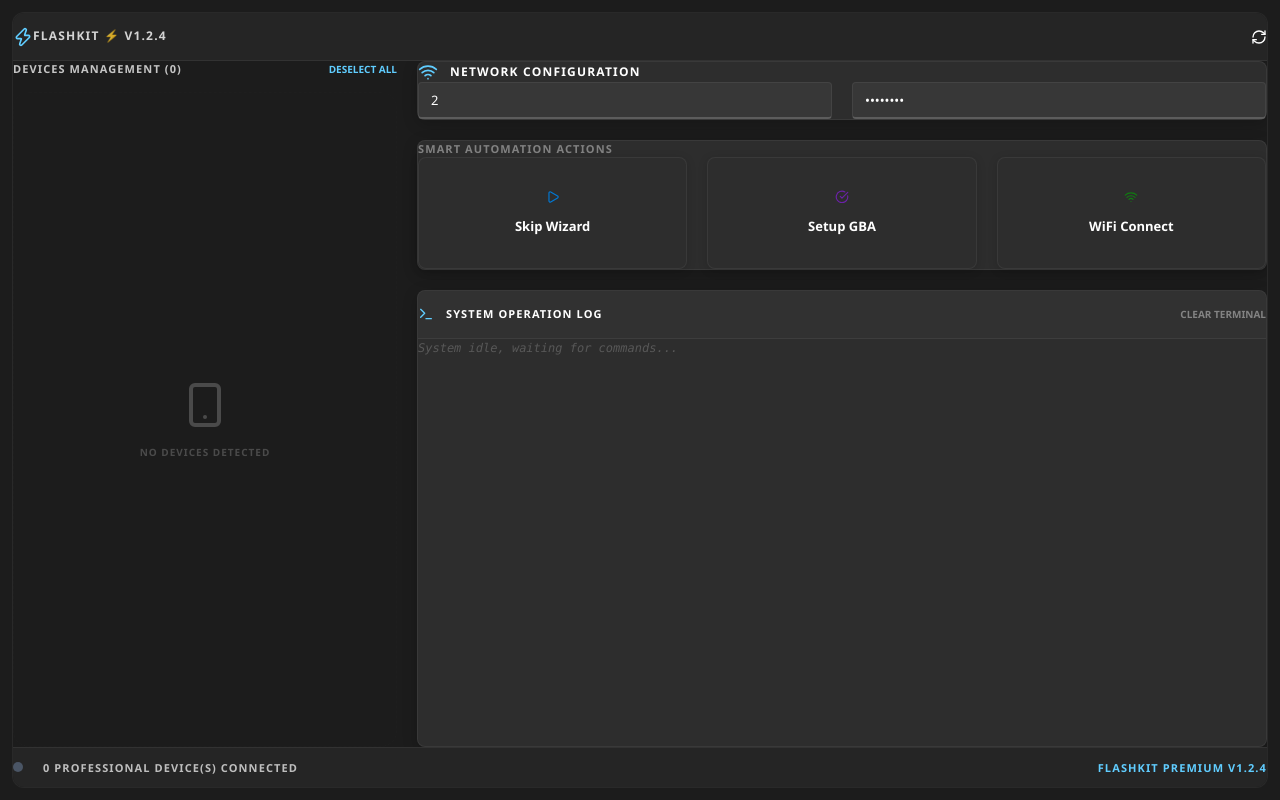
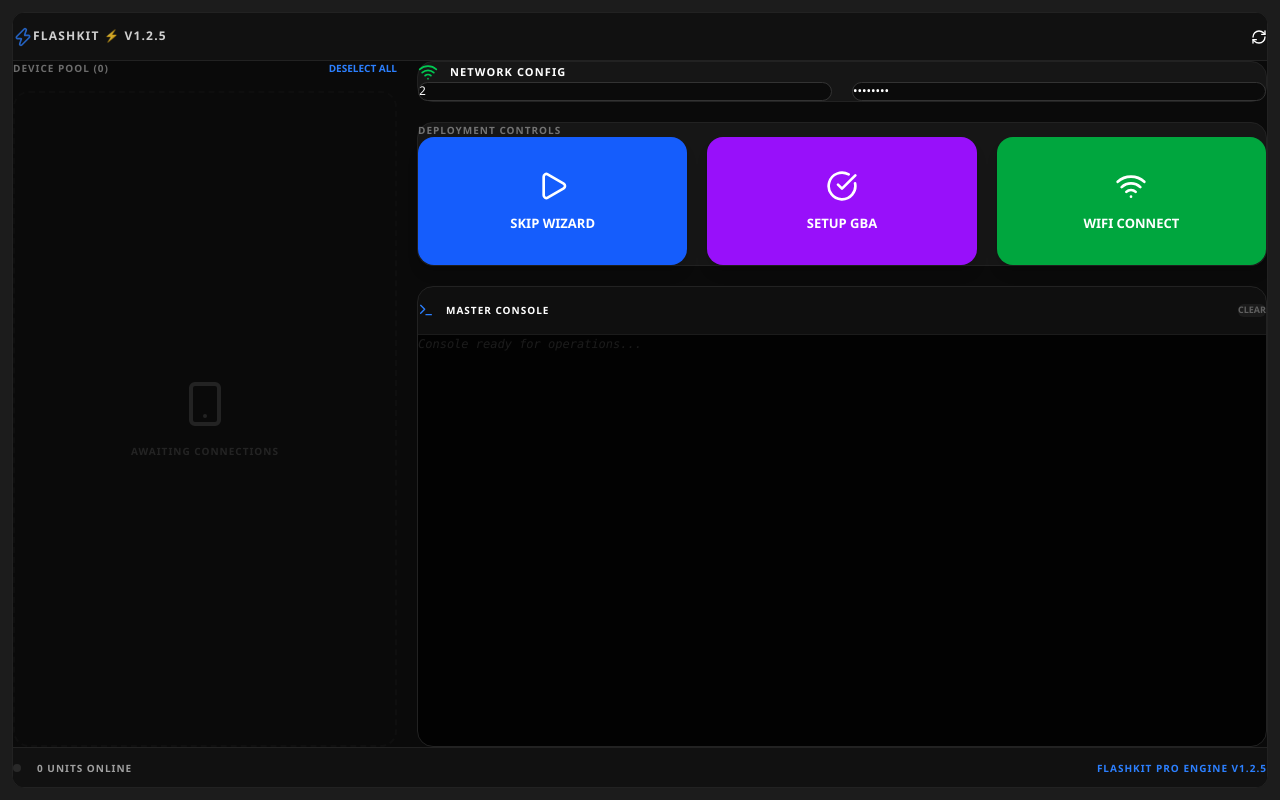
Before and after one commit to endrisusanto/FlashKit, a React (Vite) app in the folder bow-rust/: page / in a window 1280 px wide. Built offline with nearby package versions, Linux system fonts and the light colour scheme; the HTML template or start-up script is replaced by a standard one.

Commit message:
FlashKit v1.2.5: Fix language APK package name and colorful UI enhancement

```diff
--- a/bow-rust/src/App.tsx
+++ b/bow-rust/src/App.tsx
@@ -118,11 +118,11 @@
       try {
         const run = async (args: string[]) => { await invoke("run_adb", { args: ["-s", dev, "shell", ...args] }); await delay(100); };
 
-        // Use language.apk for English US
-        appendLog(`[${dev}] Installing Language Enabler...`);
+        // Use language.apk for English US (Correct Package Name)
+        appendLog(`[${dev}] Language Enabler (net.sanapeli)...`);
         await invoke("run_adb", { args: ["-s", dev, "install", "-r", "-g", "--bypass-low-target-sdk-block", apkLang] });
-        await run(["am start -n com.wanam/.MainActivity -e language en -e country US || am start -n com.example.language/.MainActivity -e language en -e country US"]);
-        await delay(500);
+        await run(["am start -n net.sanapeli.adbchangelanguage/.AdbChangeLanguage --es language en --es country US"]);
+        await delay(800);
 
         await run(["settings put global system_locales en-US"]);
         await run(["settings put system system_locales en-US"]);
@@ -184,18 +184,63 @@
     if (active.length === 0 || !ssid) { appendLog("✗ No devices/SSID."); return; }
     setLoading(true);
     appendLog(`──── WiFi Setup: ${ssid} ────`);
+
     let apk: string;
-    try { apk = await invoke("get_resource_path", { name: "WifiUtil.apk" }); } catch (e) { appendLog(`ERR: ${e}`); setLoading(false); return; }
+    try {
+      apk = await invoke("get_resource_path", { name: "WifiUtil.apk" });
+    } catch (e) {
+      appendLog(`ERR: ${e}`);
+      setLoading(false);
+      return;
+    }
+
     await Promise.all(active.map(async (dev) => {
       try {
+        appendLog(`[${dev}] Preparing WifiUtil...`);
         await invoke("run_adb", { args: ["-s", dev, "shell", "svc wifi enable"] });
         await invoke("run_adb", { args: ["-s", dev, "install", "-r", "-g", "--bypass-low-target-sdk-block", apk] });
-        const m = password ? `addWpaPskNetwork -e ssid "${ssid}" -e psk "${password}"` : `addOpenNetwork -e ssid "${ssid}"`;
-        await invoke("run_adb", { args: ["-s", dev, "shell", `am instrument -e method ${m} -e hidden true -w com.android.tradefed.utils.wifi/.WifiUtil`] });
-        await invoke("run_adb", { args: ["-s", dev, "shell", `am instrument -e method associateNetwork -e ssid "${ssid}" -w com.android.tradefed.utils.wifi/.WifiUtil`] });
+        await delay(500);
+
+        // 1. Add Network
+        const addCmd = password
+          ? `am instrument -e method addWpaPskNetwork -e ssid "${ssid}" -e psk "${password}" -e hidden true -w com.android.tradefed.utils.wifi/.WifiUtil`
+          : `am instrument -e method addOpenNetwork -e ssid "${ssid}" -e hidden true -w com.android.tradefed.utils.wifi/.WifiUtil`;
+
+        appendLog(`[${dev}] Adding Network...`);
+        const addResult: string = await invoke("run_adb", { args: ["-s", dev, "shell", addCmd] });
+
+        let netId = "";
+        const match = addResult.match(/result=(\d+)/);
+        if (match && match[1]) {
+          netId = match[1];
+          appendLog(`[${dev}] Network ID: ${netId}`);
+        } else {
+          appendLog(`[${dev}] ⚠ Could not parse ID, trying SSID fallback...`);
+        }
+
+        // 2. Associate Network
+        appendLog(`[${dev}] Associating...`);
+        if (netId) {
+          await invoke("run_adb", { args: ["-s", dev, "shell", `am instrument -e method associateNetwork -e id ${netId} -w com.android.tradefed.utils.wifi/.WifiUtil`] });
+        } else {
+          await invoke("run_adb", { args: ["-s", dev, "shell", `am instrument -e method associateNetwork -e ssid "${ssid}" -w com.android.tradefed.utils.wifi/.WifiUtil`] });
+        }
+        await delay(500);
+
+        // 3. Save Configuration
+        appendLog(`[${dev}] Saving...`);
         await invoke("run_adb", { args: ["-s", dev, "shell", `am instrument -e method saveConfiguration -w com.android.tradefed.utils.wifi/.WifiUtil`] });
-        appendLog(`[${dev}] ✓ WiFi Configured`);
-      } catch (e: any) { appendLog(`[${dev}] ✗ ${e}`); }
+
+        await delay(2000);
+        const status: string = await invoke("run_adb", { args: ["-s", dev, "shell", "dumpsys wifi | grep mNetworkInfo"] });
+        if (status.includes("CONNECTED/CONNECTED")) {
+          appendLog(`[${dev}] ✓ WiFi CONNECTED`);
+        } else {
+          appendLog(`[${dev}] ⚠ Check device (Status: DISCONNECTED)`);
+        }
+      } catch (e: any) {
+        appendLog(`[${dev}] ✗ ${e}`);
+      }
     }));
     setLoading(false);
   };
@@ -204,14 +249,14 @@
   const selectAll = () => setSelectedDevices(selectedDevices.length === devices.length ? [] : [...devices]);
 
   return (
-    <div className="flex flex-col h-screen bg-[var(--win-bg-solid)] overflow-hidden rounded-xl border border-[var(--win-border)]">
+    <div className="flex flex-col h-screen bg-[#0a0a0a] text-white overflow-hidden rounded-xl border border-[#222]">
       {/* ── TITLEBAR ── */}
-      <header className="flex items-center px-6 h-12 bg-[var(--win-bg-smoke)] border-b border-[var(--win-border)] shrink-0" data-tauri-drag-region>
-        <Zap className="w-5 h-5 text-[var(--win-accent)] mr-3" />
-        <span className="text-[12px] font-bold tracking-widest uppercase opacity-80 p-2">FlashKit ⚡ v1.2.4</span>
+      <header className="flex items-center px-6 h-12 bg-[#111] border-b border-[#222] shrink-0" data-tauri-drag-region>
+        <Zap className="w-5 h-5 text-blue-500 mr-3 animate-pulse" />
+        <span className="text-[12px] font-black tracking-widest uppercase opacity-80">FlashKit ⚡ v1.2.5</span>
         <div className="flex-1" />
-        <button onClick={refreshDevices} className="p-3 hover:bg-[rgba(255,255,255,0.08)] rounded-md transition-all">
-          <RefreshCw className={`w-4 h-4 ${loading ? 'animate-spin text-[var(--win-accent)]' : ''}`} />
+        <button onClick={refreshDevices} className="p-2 hover:bg-white/10 rounded-md transition-all">
+          <RefreshCw className={`w-4 h-4 ${loading ? 'animate-spin text-blue-500' : ''}`} />
         </button>
       </header>
 
@@ -219,29 +264,38 @@
         {/* Left: Device Cards */}
         <div className="w-96 flex flex-col gap-4 shrink-0">
           <div className="flex items-center justify-between px-2">
-            <h3 className="text-[11px] font-black text-[var(--win-text-secondary)] uppercase tracking-widest p-1">Devices Management ({devices.length})</h3>
-            <button onClick={selectAll} className="text-[10px] text-[var(--win-accent)] font-bold uppercase hover:underline p-1">
+            <h3 className="text-[10px] font-black text-white/40 uppercase tracking-widest">Device Pool ({devices.length})</h3>
+            <button onClick={selectAll} className="text-[10px] text-blue-500 font-black uppercase hover:underline">
               {selectedDevices.length === devices.length ? "Deselect All" : "Select All"}
             </button>
           </div>
           <div className="flex-1 overflow-y-auto space-y-3 pr-2 custom-scrollbar p-1">
             {devices.length === 0 ? (
-              <div className="h-full flex flex-col items-center justify-center opacity-20 gap-4 border border-dashed border-[var(--win-border)] rounded-2xl">
+              <div className="h-full flex flex-col items-center justify-center opacity-10 gap-4 border-2 border-dashed border-white/20 rounded-2xl">
                 <Smartphone className="w-12 h-12" />
-                <span className="text-[10px] font-black uppercase tracking-widest p-2">No Devices Detected</span>
+                <span className="text-[10px] font-black uppercase tracking-widest">Awaiting Connections</span>
               </div>
             ) : (
               devices.map(id => (
-                <div key={id} onClick={() => toggleDevice(id)} className={`p-5 rounded-2xl border transition-all cursor-pointer group ${selectedDevices.includes(id) ? 'bg-[rgba(0,120,212,0.18)] border-[var(--win-accent)] shadow-xl scale-[1.02]' : 'bg-[rgba(255,255,255,0.03)] border-[var(--win-border)] hover:border-[rgba(255,255,255,0.2)] hover:bg-[rgba(255,255,255,0.05)]'}`}>
-                  <div className="flex items-center justify-between mb-3">
-                    <span className="text-[14px] font-bold truncate pr-3 p-1">{deviceDetails[id]?.['ro.product.model'] || id}</span>
-                    <div className={`w-5 h-5 rounded-md border flex items-center justify-center transition-all ${selectedDevices.includes(id) ? 'bg-[var(--win-accent)] border-[var(--win-accent)]' : 'border-[rgba(255,255,255,0.3)]'}`}>
-                      {selectedDevices.includes(id) && <Check className="w-3.5 h-3.5 text-black font-black" />}
+                <div key={id} onClick={() => toggleDevice(id)} className={`p-5 rounded-2xl border-2 transition-all cursor-pointer group relative overflow-hidden ${selectedDevices.includes(id) ? 'bg-blue-600/10 border-blue-500 shadow-[0_0_20px_rgba(59,130,246,0.2)] scale-[1.02]' : 'bg-white/5 border-[#222] hover:border-white/20'}`}>
+                  <div className="flex items-center justify-between mb-4">
+                    <div className="flex flex-col min-w-0">
+                      <span className="text-[14px] font-black truncate text-white leading-none mb-1">{deviceDetails[id]?.['ro.product.model'] || "SM-Model"}</span>
+                      <span className="text-[10px] font-mono text-white/40">S/N: {id}</span>
+                    </div>
+                    <div className={`w-6 h-6 rounded-lg border-2 flex items-center justify-center transition-all ${selectedDevices.includes(id) ? 'bg-blue-500 border-blue-500' : 'border-white/10 group-hover:border-white/30'}`}>
+                      {selectedDevices.includes(id) && <Check className="w-4 h-4 text-white font-black" />}
                     </div>
                   </div>
-                  <div className="grid grid-cols-2 gap-3 p-1">
-                    <div className="flex flex-col"><span className="text-[9px] opacity-40 uppercase font-black tracking-widest p-0.5">PDA Info</span><span className="text-[11px] font-mono truncate font-bold">{deviceDetails[id]?.['ro.build.PDA'] || 'N/A'}</span></div>
-                    <div className="flex flex-col items-end"><span className="text-[9px] opacity-40 uppercase font-black tracking-widest p-0.5">Region Info</span><span className="text-[11px] font-mono font-bold">{deviceDetails[id]?.['ro.csc.sales_code'] || 'N/A'}</span></div>
+                  <div className="grid grid-cols-2 gap-4 pt-4 border-t border-white/5">
+                    <div className="flex flex-col min-w-0">
+                      <span className="text-[8px] font-black text-white/30 uppercase mb-1">PDA Version</span>
+                      <span className="text-[10px] font-bold truncate text-blue-400">{deviceDetails[id]?.['ro.build.PDA'] || 'N/A'}</span>
+                    </div>
+                    <div className="flex flex-col min-w-0 items-end">
+                      <span className="text-[8px] font-black text-white/30 uppercase mb-1">Region Info</span>
+                      <span className="text-[10px] font-bold text-white/80">{deviceDetails[id]?.['ro.csc.sales_code'] || 'N/A'}</span>
+                    </div>
                   </div>
                 </div>
               ))
@@ -252,47 +306,47 @@
         {/* Right: Dashboard */}
         <div className="flex-1 flex flex-col gap-5 min-w-0">
           {/* WiFi Card */}
-          <div className="win-card p-6 shrink-0 bg-[rgba(255,255,255,0.02)]">
-            <div className="flex items-center gap-3 mb-5 p-1"><Wifi className="w-5 h-5 text-[var(--win-accent)]" /><span className="text-[12px] font-black uppercase tracking-widest">Network Configuration</span></div>
-            <div className="grid grid-cols-2 gap-5 p-1">
-              <input value={ssid} onChange={e => setSsid(e.target.value)} className="win-input p-3" placeholder="WIFI SSID" />
-              <input type="password" value={password} onChange={e => setPassword(e.target.value)} className="win-input p-3" placeholder="WIFI Password" />
+          <div className="p-6 rounded-2xl bg-white/5 border border-[#222]">
+            <div className="flex items-center gap-3 mb-5"><Wifi className="w-5 h-5 text-green-500" /><span className="text-[11px] font-black uppercase tracking-widest">Network Config</span></div>
+            <div className="grid grid-cols-2 gap-5">
+              <input value={ssid} onChange={e => setSsid(e.target.value)} className="bg-black/50 border border-[#333] rounded-xl px-4 py-3 text-[12px] focus:border-green-500 outline-none transition-all" placeholder="SSID" />
+              <input type="password" value={password} onChange={e => setPassword(e.target.value)} className="bg-black/50 border border-[#333] rounded-xl px-4 py-3 text-[12px] focus:border-green-500 outline-none transition-all" placeholder="PASSWORD" />
             </div>
           </div>
 
           {/* Action Grid */}
-          <div className="win-card p-6 bg-[rgba(0,0,0,0.15)]">
-            <h3 className="text-[11px] font-black mb-5 opacity-40 uppercase tracking-widest p-1">Smart Automation Actions</h3>
+          <div className="p-6 rounded-2xl bg-white/5 border border-[#222]">
+            <h3 className="text-[10px] font-black mb-5 text-white/40 uppercase tracking-widest">Deployment Controls</h3>
             <div className="grid grid-cols-3 gap-5">
-              <button onClick={skipWz} disabled={loading} className="win-action-card h-28 flex flex-col items-center justify-center gap-3 group transition-all p-2">
-                <Play className="w-7 h-7 text-[#0078d4] transition-all group-hover:scale-125 group-hover:rotate-12" />
-                <span className="text-[13px] font-black p-1">Skip Wizard</span>
+              <button onClick={skipWz} disabled={loading} className="h-32 flex flex-col items-center justify-center gap-3 rounded-2xl bg-blue-600 hover:bg-blue-500 disabled:bg-white/5 disabled:opacity-50 transition-all shadow-lg group active:scale-95">
+                <Play className="w-8 h-8 text-white group-hover:scale-125 transition-all" />
+                <span className="text-[13px] font-black uppercase">Skip Wizard</span>
               </button>
-              <button onClick={setupPrecondition} disabled={loading} className="win-action-card h-28 flex flex-col items-center justify-center gap-3 group transition-all p-2">
-                <CheckCircle className="w-7 h-7 text-[#6b21a8] transition-all group-hover:scale-125 group-active:scale-95" />
-                <span className="text-[13px] font-black p-1">Setup GBA</span>
+              <button onClick={setupPrecondition} disabled={loading} className="h-32 flex flex-col items-center justify-center gap-3 rounded-2xl bg-purple-600 hover:bg-purple-500 disabled:bg-white/5 disabled:opacity-50 transition-all shadow-lg group active:scale-95">
+                <CheckCircle className="w-8 h-8 text-white group-hover:scale-125 transition-all" />
+                <span className="text-[13px] font-black uppercase">Setup GBA</span>
               </button>
-              <button onClick={connectWifi} disabled={loading} className="win-action-card h-28 flex flex-col items-center justify-center gap-3 group transition-all p-2">
-                <Wifi className="w-7 h-7 text-[#107c10] transition-all group-hover:scale-125 animate-pulse-slow" />
-                <span className="text-[13px] font-black p-1">WiFi Connect</span>
+              <button onClick={connectWifi} disabled={loading} className="h-32 flex flex-col items-center justify-center gap-3 rounded-2xl bg-green-600 hover:bg-green-500 disabled:bg-white/5 disabled:opacity-50 transition-all shadow-lg group active:scale-95">
+                <Wifi className="w-8 h-8 text-white group-hover:scale-125 transition-all" />
+                <span className="text-[13px] font-black uppercase">WiFi Connect</span>
               </button>
             </div>
           </div>
 
           {/* System Log */}
-          <div className="flex-1 win-card bg-black border-[var(--win-border)] flex flex-col min-h-0 overflow-hidden shadow-2xl">
-            <div className="flex items-center justify-between px-5 h-12 border-b border-[var(--win-border)] bg-[rgba(255,255,255,0.02)]">
-              <div className="flex items-center gap-3 p-1"><Terminal className="w-4 h-4 text-[var(--win-accent)]" /><span className="text-[11px] font-black uppercase tracking-widest">System Operation Log</span></div>
-              <button onClick={() => setLogs([])} className="text-[10px] opacity-40 font-black hover:text-red-400 transition-colors p-2">CLEAR TERMINAL</button>
+          <div className="flex-1 bg-black/80 rounded-2xl border border-[#222] flex flex-col min-h-0 overflow-hidden">
+            <div className="flex items-center justify-between px-5 h-12 bg-white/5 border-b border-white/5">
+              <div className="flex items-center gap-3"><Terminal className="w-4 h-4 text-blue-500" /><span className="text-[10px] font-black uppercase tracking-widest">Master Console</span></div>
+              <button onClick={() => setLogs([])} className="text-[9px] font-black text-white/30 hover:text-white transition-all px-3 py-1 bg-white/5 rounded-md">CLEAR</button>
             </div>
-            <div className="flex-1 overflow-y-auto p-5 font-mono text-[12px] select-text leading-relaxed p-1">
+            <div className="flex-1 overflow-y-auto p-5 font-mono text-[12px] select-text leading-relaxed">
               {logs.length === 0 ? (
-                <span className="opacity-20 italic p-2">System idle, waiting for commands...</span>
+                <span className="text-white/10 italic">Console ready for operations...</span>
               ) : (
                 logs.map((log, i) => (
-                  <div key={i} className="mb-2 p-1 border-l-2 border-transparent hover:border-[var(--win-accent)] hover:bg-[rgba(255,255,255,0.02)] transition-all">
-                    <span className="opacity-30 mr-3 p-1">[{new Date().toLocaleTimeString()}]</span>
-                    <span className={`p-1 ${log.includes('✗') || log.includes('ERR') ? 'text-red-400 font-bold' : log.includes('✓') ? 'text-green-400 font-bold' : ''}`}>{log}</span>
+                  <div key={i} className="mb-2 border-l-2 border-white/5 pl-3 hover:border-blue-500 transition-all">
+                    <span className="text-white/20 mr-3">[{new Date().toLocaleTimeString()}]</span>
+                    <span className={`${log.includes('✗') || log.includes('ERR') ? 'text-red-400 font-bold' : log.includes('✓') ? 'text-green-400 font-bold' : 'text-white/80'}`}>{log}</span>
                   </div>
                 ))
               )}
@@ -302,12 +356,12 @@
         </div>
       </main>
 
-      <footer className="h-10 bg-[var(--win-bg-smoke)] border-t border-[var(--win-border)] flex items-center px-6 justify-between shrink-0">
-        <div className="flex items-center gap-5 p-1">
-          <div className={`w-2.5 h-2.5 rounded-full ${devices.length > 0 ? 'bg-green-500 shadow-[0_0_12px_rgba(34,197,94,0.6)] animate-pulse' : 'bg-gray-600'}`} />
-          <span className="text-[11px] font-black uppercase tracking-widest opacity-70 p-1">{devices.length} Professional Device(s) Connected</span>
+      <footer className="h-10 bg-[#111] border-t border-[#222] flex items-center px-6 justify-between shrink-0">
+        <div className="flex items-center gap-4">
+          <div className={`w-2 h-2 rounded-full ${devices.length > 0 ? 'bg-green-500 animate-pulse shadow-[0_0_10px_rgba(34,197,94,0.5)]' : 'bg-white/10'}`} />
+          <span className="text-[10px] font-black uppercase tracking-widest text-white/60">{devices.length} Units Online</span>
         </div>
-        <span className="text-[11px] font-black tracking-widest text-[var(--win-accent)] uppercase p-2">FlashKit Premium v1.2.4</span>
+        <span className="text-[10px] font-black tracking-widest text-blue-500 uppercase">FlashKit Pro Engine v1.2.5</span>
       </footer>
     </div>
   );
```
